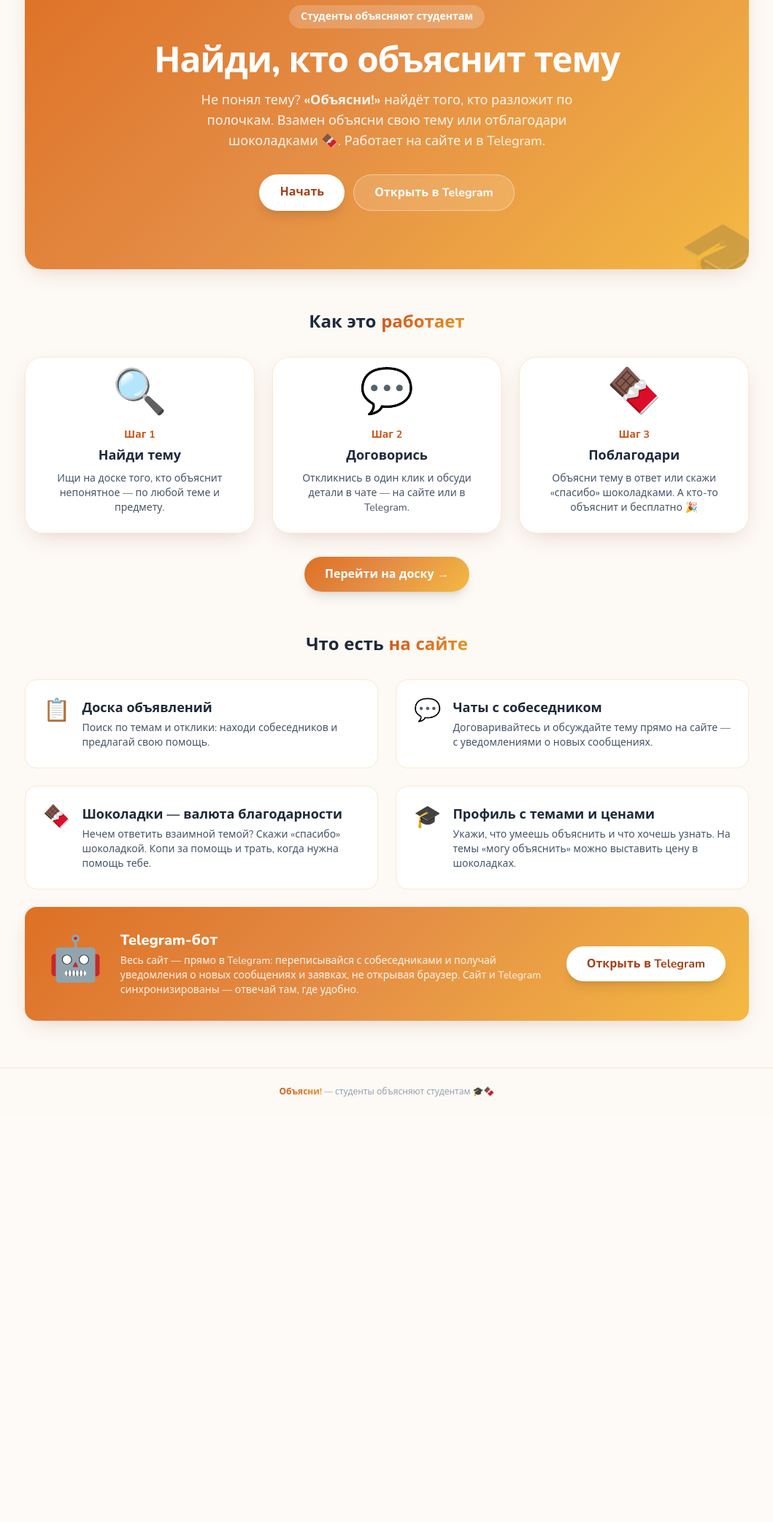
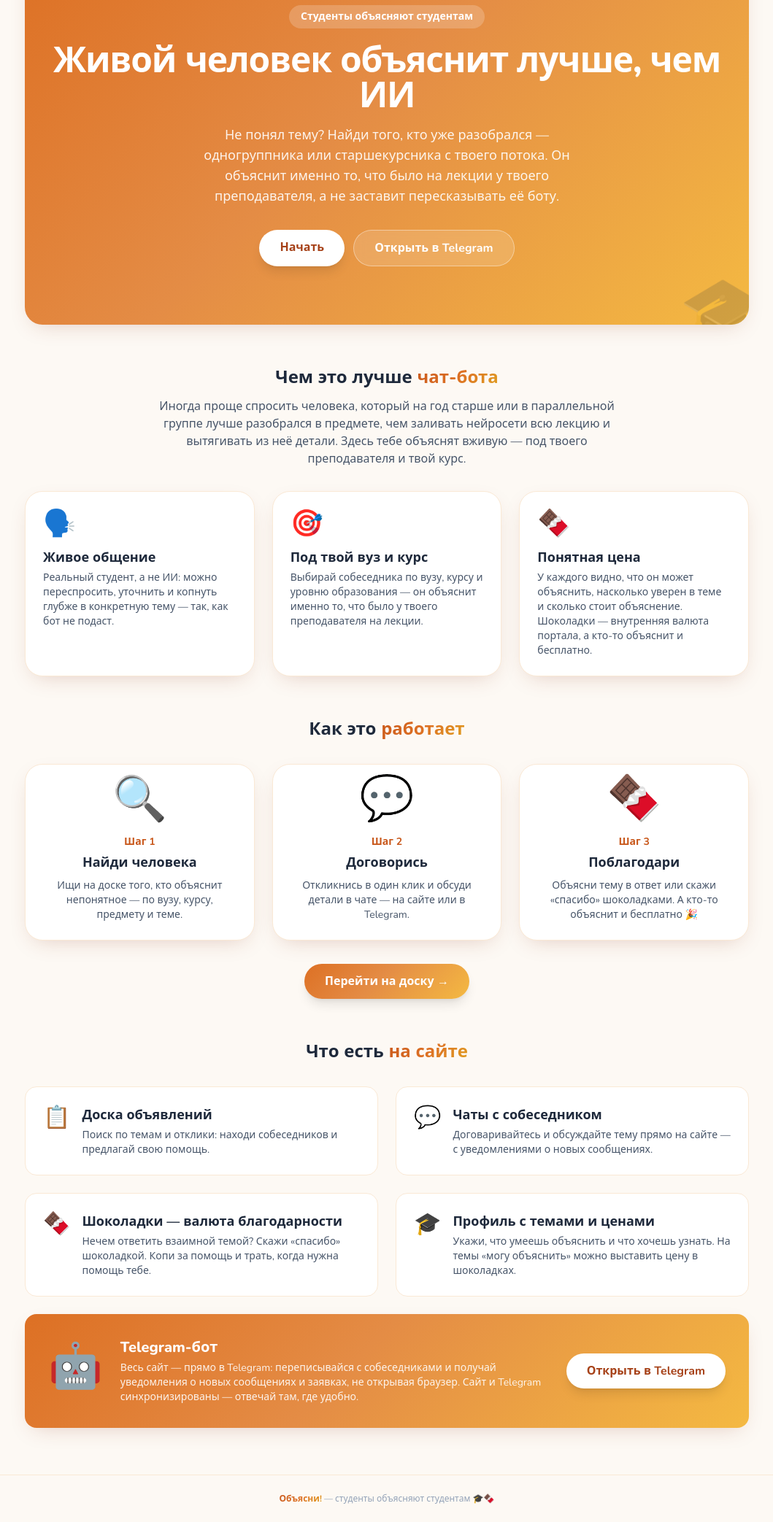
Before and after one commit to quantickr/obyasny, a FastAPI app: page / in a window 1280 px wide. Shown: the part 166-2252 px from the top of the page at 73% size, without its empty margins (110-1169 px from the left). Before the commit the page ends 1669 px from the top, so only its background shows below. Run offline with FastAPI, Linux system fonts and the light colour scheme; parts of the project's set-up code (start-up, migrations or seed data) failed here and were passed over; some libraries are stand-ins or nearby versions.

Commit message:
Главная: УТП «живой человек лучше ИИ» вверху
Hero и новый блок сразу под ним объясняют отличие от чат-бота: живое общение
с одногруппником/старшекурсником, объяснение под конкретного преподавателя,
курс и вуз, выбор по уровню образования и понятная стоимость (шоколадки).
Доска и остальные блоки сохранены ниже.

```diff
--- a/app/web/templates/index.html
+++ b/app/web/templates/index.html
@@ -10,12 +10,12 @@
             Студенты объясняют студентам
         </span>
         <h1 class="text-4xl sm:text-5xl font-extrabold tracking-tight mb-4">
-            Найди, кто объяснит тему
+            Живой человек объяснит лучше, чем ИИ
         </h1>
         <p class="text-lg text-white/90 max-w-xl mx-auto mb-8">
-            Не понял тему? <b>«Объясни!»</b> найдёт того, кто разложит по полочкам.
-            Взамен объясни свою тему или отблагодари шоколадками 🍫.
-            Работает на сайте и в Telegram.
+            Не понял тему? Найди того, кто уже разобрался — одногруппника или
+            старшекурсника с твоего потока. Он объяснит именно то, что было
+            на лекции у твоего преподавателя, а не заставит пересказывать её боту.
         </p>
         <div class="flex flex-wrap gap-3 justify-center">
             {% if user %}
@@ -36,6 +36,46 @@
     </div>
 </section>
 
+<!-- Чем отличается от ИИ -->
+<section class="mt-14">
+    <h2 class="text-center text-2xl font-extrabold mb-3">
+        Чем это лучше <span class="brand-text-gradient">чат-бота</span>
+    </h2>
+    <p class="text-center text-slate-600 max-w-2xl mx-auto mb-8">
+        Иногда проще спросить человека, который на год старше или в параллельной
+        группе лучше разобрался в предмете, чем заливать нейросети всю лекцию и
+        вытягивать из неё детали. Здесь тебе объяснят вживую — под твоего
+        преподавателя и твой курс.
+    </p>
+    <div class="grid sm:grid-cols-3 gap-6">
+        <div class="bg-white rounded-3xl border border-brand-100 p-6 shadow-soft">
+            <div class="text-4xl mb-3">🗣️</div>
+            <h3 class="font-extrabold text-lg mb-1">Живое общение</h3>
+            <p class="text-slate-600 text-sm">
+                Реальный студент, а не ИИ: можно переспросить, уточнить и копнуть
+                глубже в конкретную тему — так, как бот не подаст.
+            </p>
+        </div>
+        <div class="bg-white rounded-3xl border border-brand-100 p-6 shadow-soft">
+            <div class="text-4xl mb-3">🎯</div>
+            <h3 class="font-extrabold text-lg mb-1">Под твой вуз и курс</h3>
+            <p class="text-slate-600 text-sm">
+                Выбирай собеседника по вузу, курсу и уровню образования — он
+                объяснит именно то, что было у твоего преподавателя на лекции.
+            </p>
+        </div>
+        <div class="bg-white rounded-3xl border border-brand-100 p-6 shadow-soft">
+            <div class="text-4xl mb-3">🍫</div>
+            <h3 class="font-extrabold text-lg mb-1">Понятная цена</h3>
+            <p class="text-slate-600 text-sm">
+                У каждого видно, что он может объяснить, насколько уверен в теме
+                и сколько стоит объяснение. Шоколадки — внутренняя валюта портала,
+                а кто-то объяснит и бесплатно.
+            </p>
+        </div>
+    </div>
+</section>
+
 <!-- Как это работает: 3 шага -->
 <section class="mt-14">
     <h2 class="text-center text-2xl font-extrabold mb-8">
@@ -45,8 +85,8 @@
         <div class="bg-white rounded-3xl border border-brand-100 p-6 text-center shadow-soft">
             <div class="text-6xl mb-3 animate-floaty">🔍</div>
             <div class="text-sm font-bold text-brand-600 mb-1">Шаг 1</div>
-            <h3 class="font-extrabold text-lg mb-2">Найди тему</h3>
-            <p class="text-slate-600 text-sm">Ищи на доске того, кто объяснит непонятное — по любой теме и предмету.</p>
+            <h3 class="font-extrabold text-lg mb-2">Найди человека</h3>
+            <p class="text-slate-600 text-sm">Ищи на доске того, кто объяснит непонятное — по вузу, курсу, предмету и теме.</p>
         </div>
         <div class="bg-white rounded-3xl border border-brand-100 p-6 text-center shadow-soft">
             <div class="text-6xl mb-3 animate-floaty" style="animation-delay:.4s">💬</div>
```
